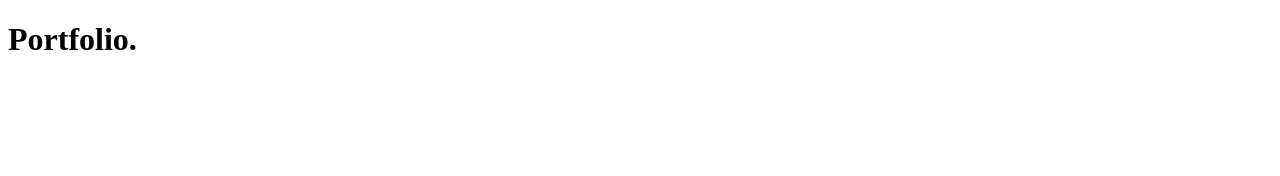
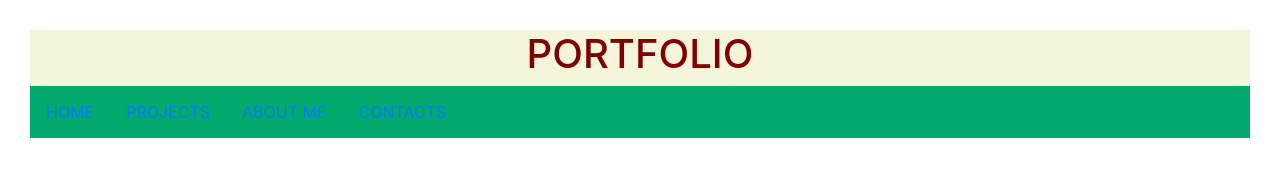
Before and after one commit to fkinyae/portfolio, a plain HTML site: page index.html in a window 1280 px wide. Drawn offline with nearby package versions, Linux system fonts and the light colour scheme.

Commit message:
add heading 1 and navigation bar

```diff
--- a/css/styles.css
+++ b/css/styles.css
@@ -1,6 +1,52 @@
 html {
     scroll-behavior: smooth;
 }
-body {
+
+.body {
+    background-color: beige;
+    margin: 30px;
+}
+
+.head1 {
+    text-align: center;
+    color: maroon;
+}
+
+.nav {
+background-color: #04AA6D;
+text-align: center;
+}
+
+.nav a {
+    padding: 14px 16px;
+    float: left;
+    text-align: center;
+}
+
+/* Add a black background color to the top navigation */
+.topnav {
+    background-color: blue;
+    overflow: hidden;
+  }
+
+  /* Style the links inside the navigation bar */
+  .topnav a {
+    float: left;
+    color: #f2f2f2;
+    text-align: center;
+    padding: 14px 16px;
+    text-decoration: none;
+    font-size: 17px;
+  }
+
+  /* Change the color of links on hover */
+  .topnav a:hover {
+    background-color: #ddd;
     color: black;
-}
+  }
+
+  /* Add a color to the active/current link */
+  .topnav a.active {
+    background-color: #04AA6D;
+    color: white;
+  }
--- a/index.html
+++ b/index.html
@@ -4,10 +4,20 @@
     <meta charset="UTF-8">
     <meta http-equiv="X-UA-Compatible" content="IE=edge">
     <meta name="viewport" content="width=device-width, initial-scale=1.0">
+    <link rel="stylesheet" href="https://stackpath.bootstrapcdn.com/bootstrap/4.3.1/css/bootstrap.min.css" integrity="sha384-ggOyR0iXCbMQv3Xipma34MD+dH/1fQ784/j6cY/iJTQUOhcWr7x9JvoRxT2MZw1T" crossorigin="anonymous">
     <link rel="stylesheet" href="css/styles.css" type="text/css" media="all">
-    <title>Portfolio</title>
+    <title>PORTFOLIO</title>
 </head>
-<body>
-    <h1>Portfolio.</h1>
-</body>
+
+<div class="body">
+    <h1 class="head1">PORTFOLIO</h1>
+
+    <div class="nav">
+        <a class="active" href="#home">HOME</a>
+        <a href="#projects">PROJECTS</a>
+        <a href="#aboutme">ABOUT ME</a>
+        <a href="#contacts">CONTACTS</a>
+      </div>
+
+</div>
 </html>
```
